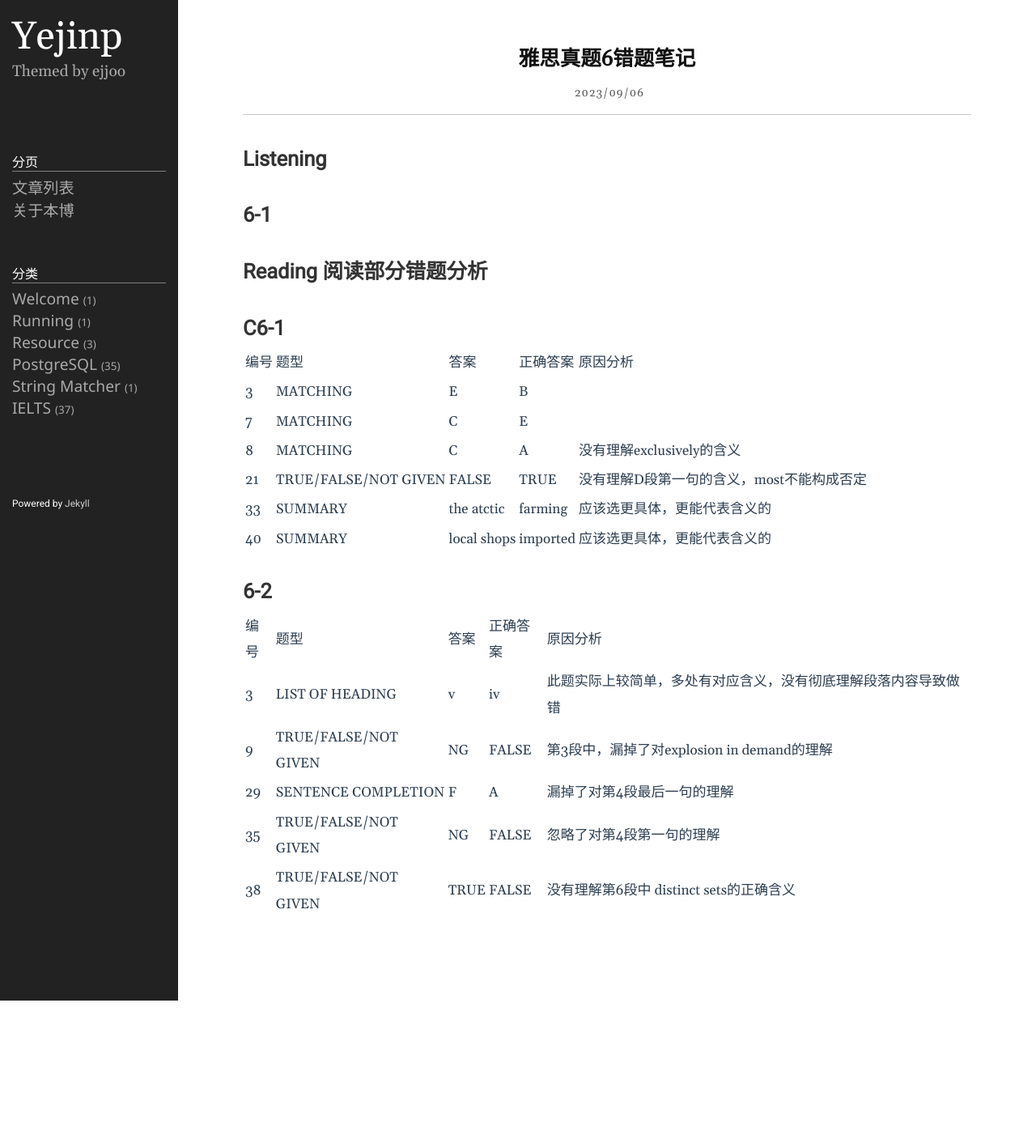
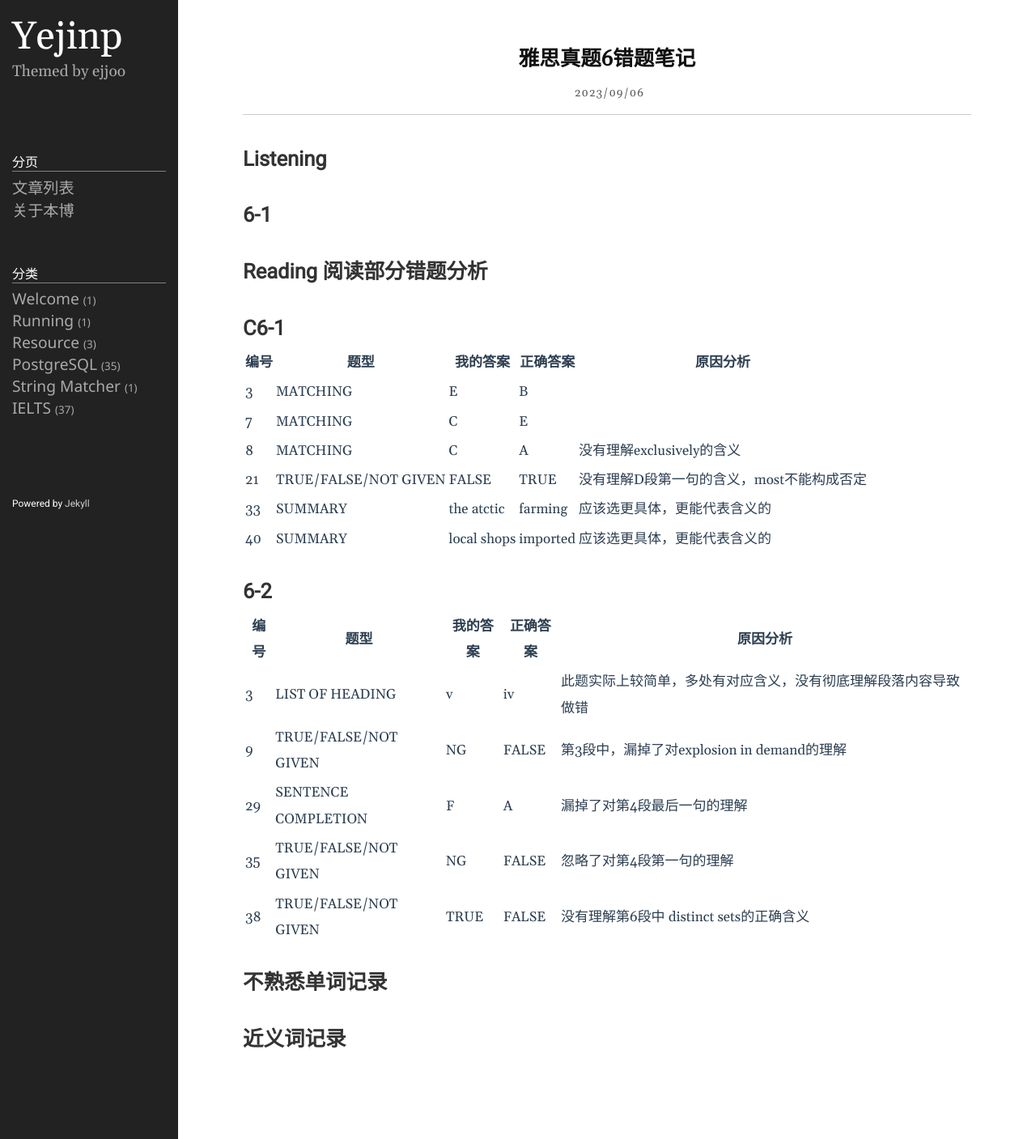
Before and after one commit to yejinp/yejinp.github.io, a Jekyll site: the page built from _posts/2023-09-07-雅思真题6错题笔记.markdown, in a window 1280 px wide. Shown: the whole page at 81% size. Built offline with Jekyll 4.4.1, drawn with Linux system fonts in a browser that asks for light colours; before the commit the page ends 1236 px from its top, so only the background shows below that.

Commit message:
add 2023-09-07-雅思真题6错题笔记.markdown

```diff
--- a/_posts/2023-09-07-雅思真题6错题笔记.markdown
+++ b/_posts/2023-09-07-雅思真题6错题笔记.markdown
@@ -11,7 +11,8 @@ category: IELTS
 ## Reading 阅读部分错题分析
 # C6-1
 
-|编号  |          题型     |         答案  |     正确答案  | 原因分析 |
+|编号  |          题型     |         我的答案  |     正确答案  | 原因分析 |
+|---|---|---|---|---|
 |3    |    MATCHING       |       E       |      B    |   |
 |7    |    MATCHING       |       C       |      E    |   |
 |8    |    MATCHING       |       C       |      A    |   没有理解exclusively的含义 |
@@ -22,9 +23,14 @@ category: IELTS
 
 # 6-2
 
-|编号    |      题型       |           答案  |    正确答案  | 原因分析 |
-|3       |    LIST OF HEADING  |    v  |       iv       |       此题实际上较简单，多处有对应含义，没有彻底理解段落内容导致做错 |
+|编号    |      题型       |   我的答案  |    正确答案  | 原因分析 |
+|---|---|---|---|---|
+|3    |    LIST OF HEADING  |  v |  iv  | 此题实际上较简单，多处有对应含义，没有彻底理解段落内容导致做错 |
 |9    |   TRUE/FALSE/NOT GIVEN  | NG |  FALSE  |   第3段中，漏掉了对explosion in demand的理解 |
 |29   |  SENTENCE COMPLETION  | F  | A     | 漏掉了对第4段最后一句的理解 |
 |35   |  TRUE/FALSE/NOT GIVEN | NG  | FALSE |  忽略了对第4段第一句的理解 |
 |38   |  TRUE/FALSE/NOT GIVEN | TRUE | FALSE |   没有理解第6段中 distinct sets的正确含义 |
+
+# 不熟悉单词记录
+
+# 近义词记录
```
